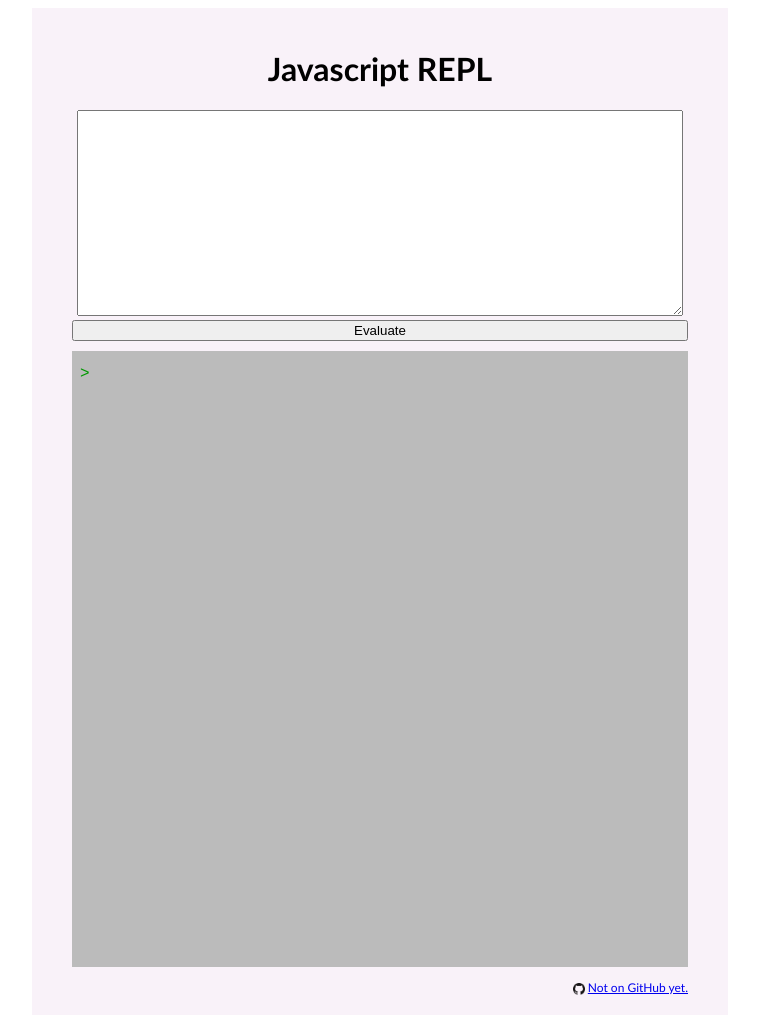
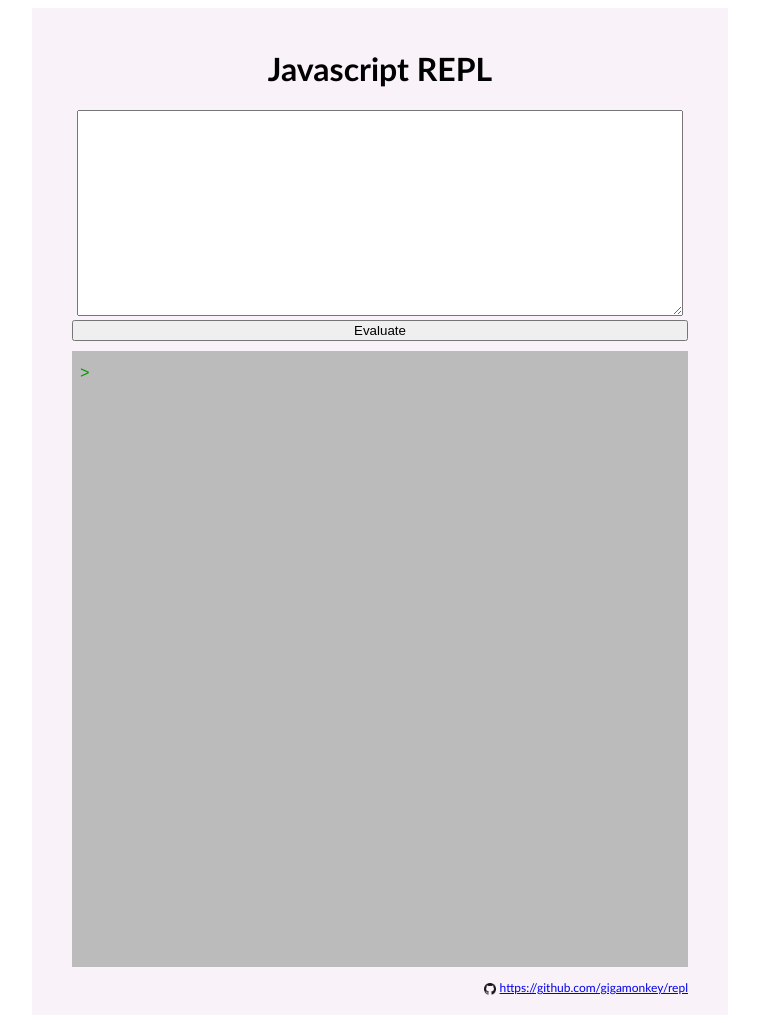
Before and after one commit to gigamonkey/repl, a website: page index.html in a window 1280 px wide. Shown: the whole page, without its empty margins (260-1019 px from the left). Drawn offline with Linux system fonts and the light colour scheme; files that its build step writes are made by us from their sources.

Commit message:
Link to github repo.

```diff
--- a/index.html
+++ b/index.html
@@ -21,8 +21,8 @@
       </div>
     </div>
     <div class="codeLink">
-      <a href="https://github.com/gigamonkey/course-calendar"><img src="GitHub-Mark-32px.png" width="12" height="12"
-      alt="GitHub"></a> <a href="/">Not on GitHub yet.</a>
+      <a href="https://github.com/gigamonkey/repl"><img src="GitHub-Mark-32px.png" width="12" height="12"
+      alt="GitHub"></a> <a href="https://github.com/gigamonkey/repl">https://github.com/gigamonkey/repl</a>
     </div>
   </div>
 </body>
```
